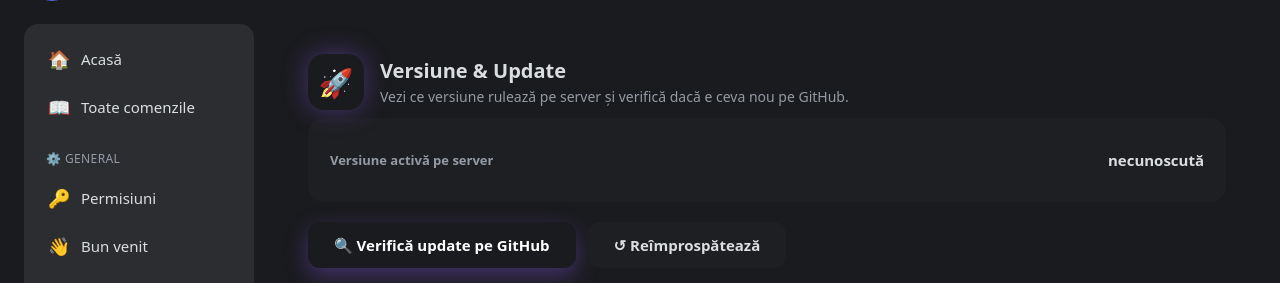
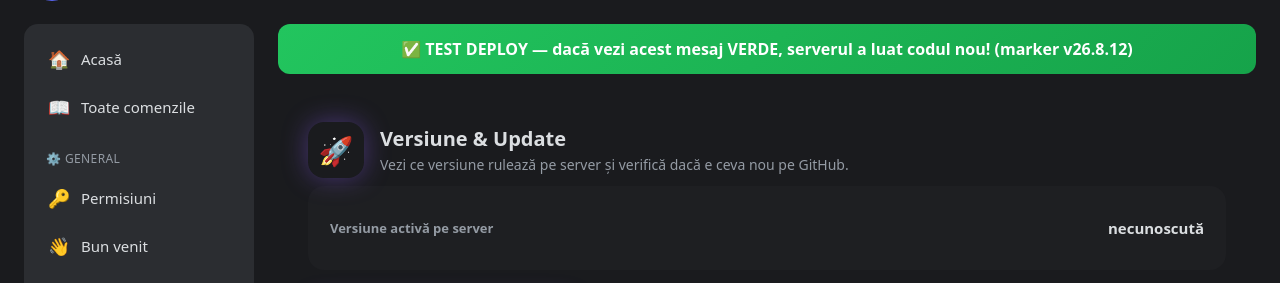
Before and after one commit to razvan1479/Sir-Penguin, a Flask app: template dashboard/templates/test.html in a window 1280 px wide. Shown: the part 128-411 px from the top of the page. Run offline with Flask 3, Linux system fonts and the light colour scheme; the template is opened without the code that fills it, so the values that code supplies are empty.

Commit message:
v26.8.13

```diff
--- a/dashboard/templates/test.html
+++ b/dashboard/templates/test.html
@@ -31,6 +31,9 @@
 {% endblock %}
 
 {% block content %}
+  <div style="background:linear-gradient(135deg,#22c55e,#16a34a); color:#fff; padding:14px 18px; border-radius:12px; margin-bottom:18px; font-weight:800; font-size:16px; text-align:center;">
+    ✅ TEST DEPLOY — dacă vezi acest mesaj VERDE, serverul a luat codul nou! (marker v26.8.12)
+  </div>
   <div class="panel">
     <div class="head">
       <div class="badge">🚀</div>
```
